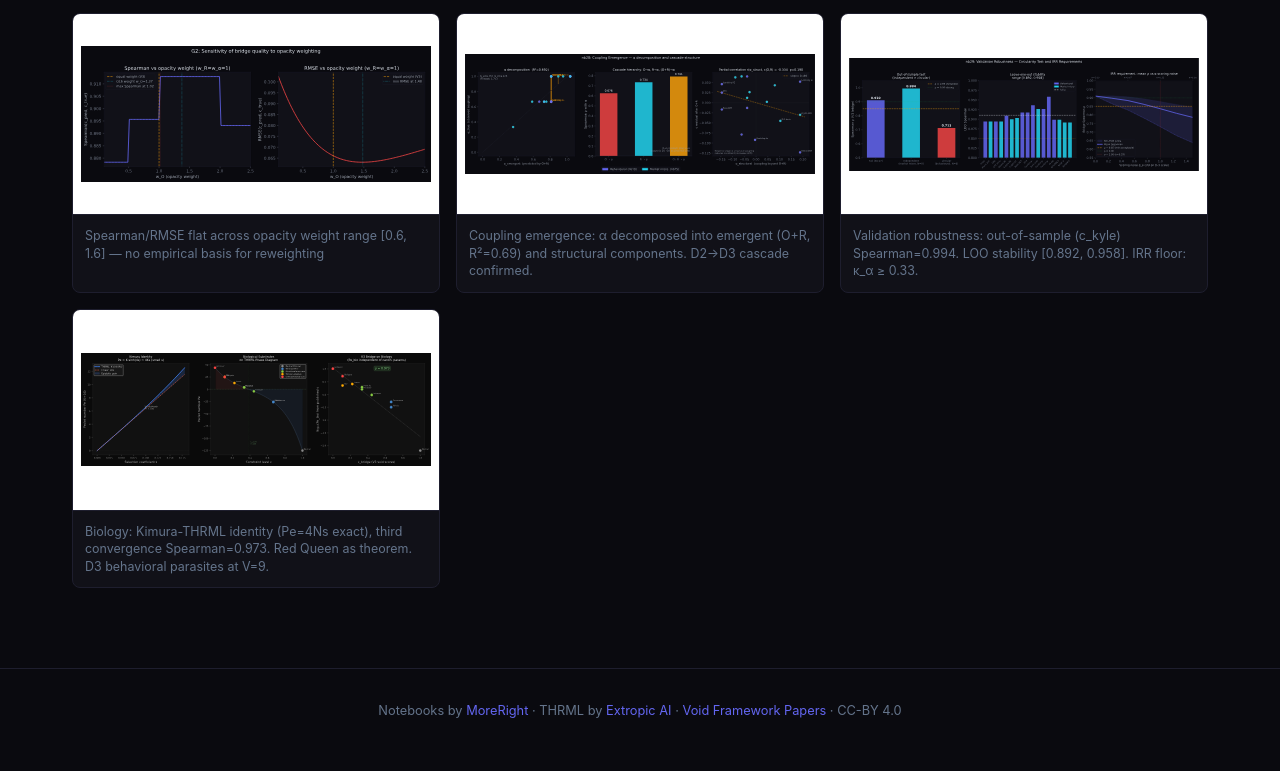
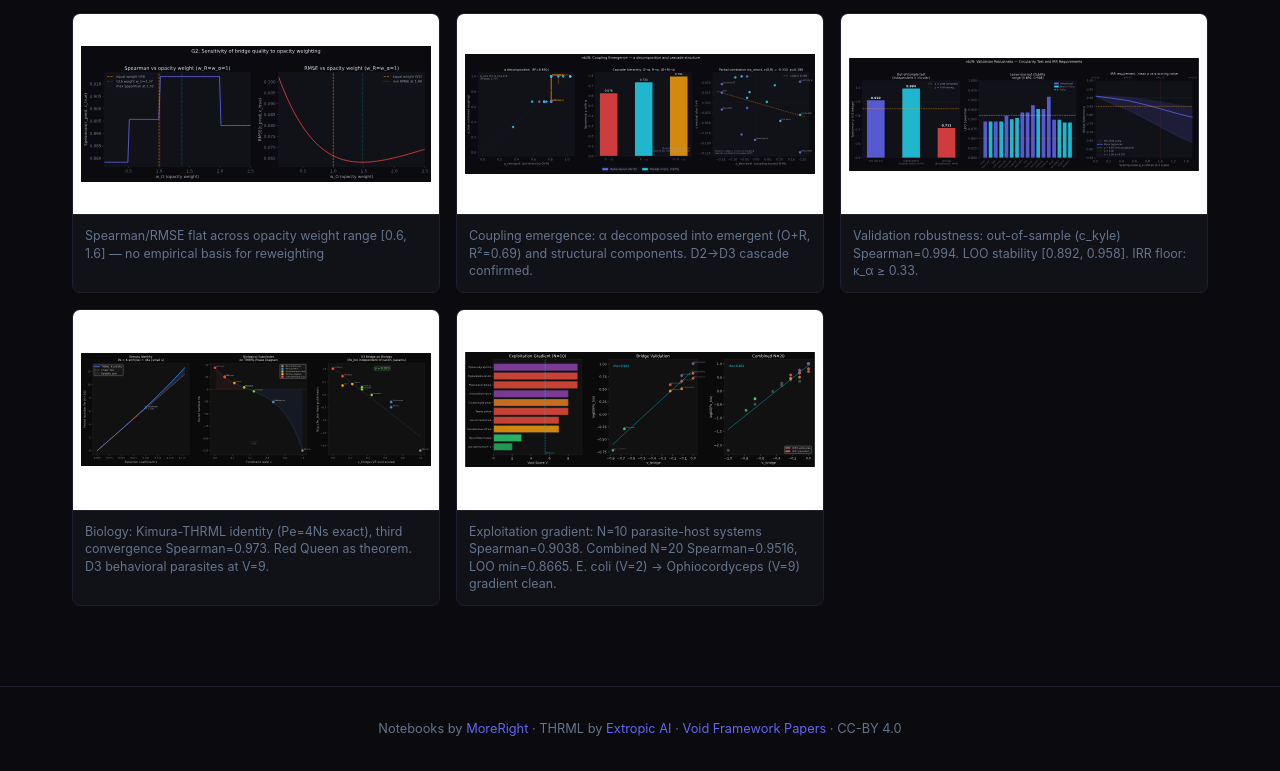
Before and after one commit to MoreRightDAO/thrml-examples, a plain HTML site: page index.html in a window 1280 px wide. Shown: the part 7096-7867 px from the top of the page. Drawn offline with Linux system fonts and the light colour scheme; files whose address does not match are found by name.

Commit message:
add nb31 parasite void scores — exploitation gradient N=20 Spearman=0.9516
- nb31: N=10 parasite-host systems, Spearman=0.9038
- combined nb30+nb31: N=20, Spearman=0.9516, LOO min=0.8665
- E.coli (V=2) → Ophiocordyceps (V=9) exploitation gradient clean
- fix figures/ dir: copy nb26-nb30 SVGs so index.html gallery works
- add nb31 entry to README table and index.html figure gallery

Co-Authored-By: Claude Sonnet 4.6 <noreply@anthropic.com>

```diff
--- a/index.html
+++ b/index.html
@@ -916,6 +916,7 @@ const figures = [
   { file: "nb28_coupling_emergence.svg", caption: "Coupling emergence: α decomposed into emergent (O+R, R²=0.69) and structural components. D2→D3 cascade confirmed." },
   { file: "nb29_validation_robustness.svg", caption: "Validation robustness: out-of-sample (c_kyle) Spearman=0.994. LOO stability [0.892, 0.958]. IRR floor: κ_α ≥ 0.33." },
   { file: "nb30_kimura_thrml_convergence.svg", caption: "Biology: Kimura-THRML identity (Pe=4Ns exact), third convergence Spearman=0.973. Red Queen as theorem. D3 behavioral parasites at V=9." },
+  { file: "nb31_parasite_void_scores.svg", caption: "Exploitation gradient: N=10 parasite-host systems Spearman=0.9038. Combined N=20 Spearman=0.9516, LOO min=0.8665. E. coli (V=2) → Ophiocordyceps (V=9) gradient clean." },
 ];
 
 const BASE = "figures/";
```
Also changed, not shown: figures/nb26_bridge_predicted_vs_calibrated.svg (added), figures/nb26_bridge_residuals.svg (added), figures/nb26_bridge_surface_comparison.svg (added), figures/nb27_dimension_weights.svg (added), figures/nb27_weight_sensitivity.svg (added), figures/nb28_coupling_emergence.svg (added), figures/nb29_validation_robustness.svg (added), figures/nb30_kimura_thrml_convergence.svg (added), figures/nb31_parasite_void_scores.svg (added), notebooks/core/nb31_parasite_void_scores.svg (added), 2 other files.
